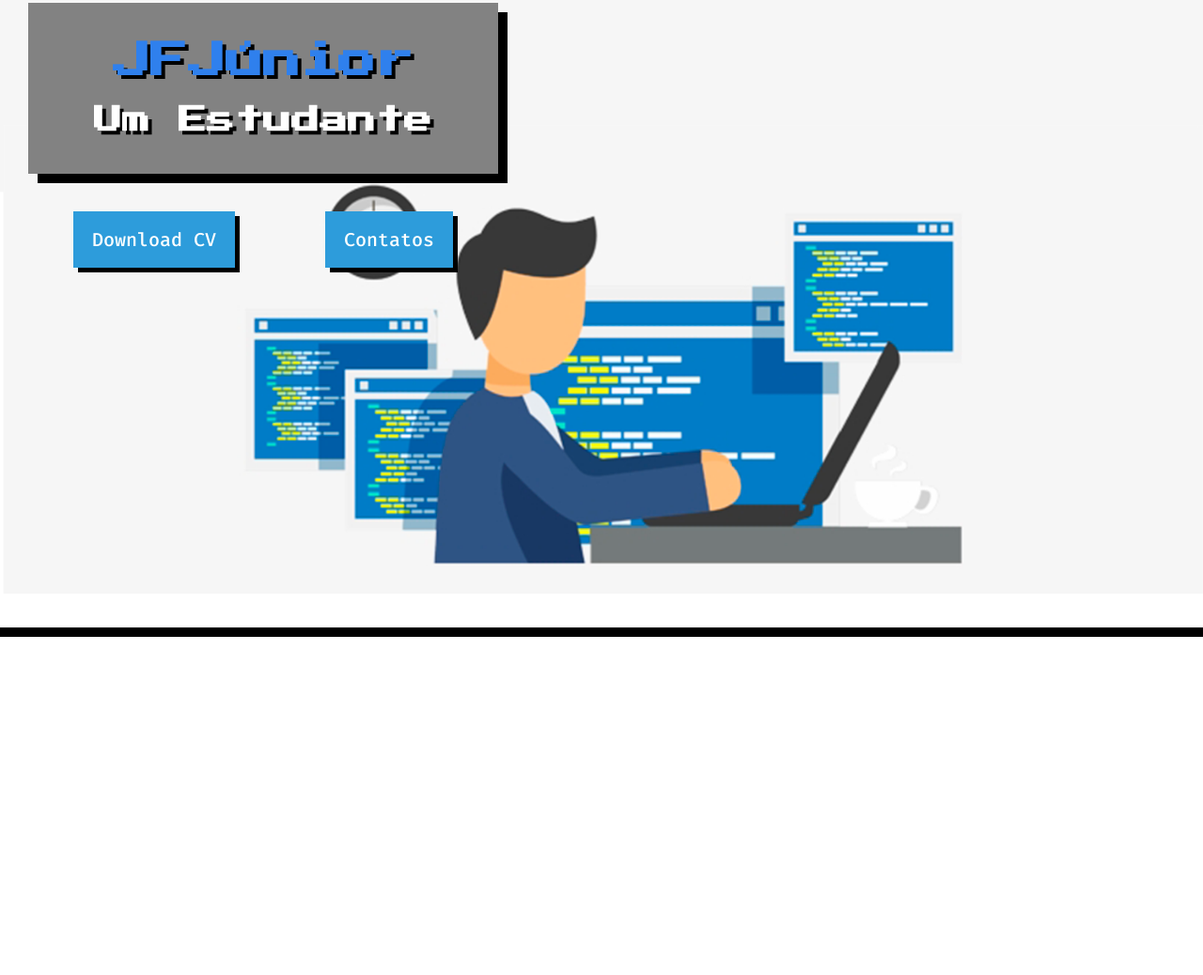
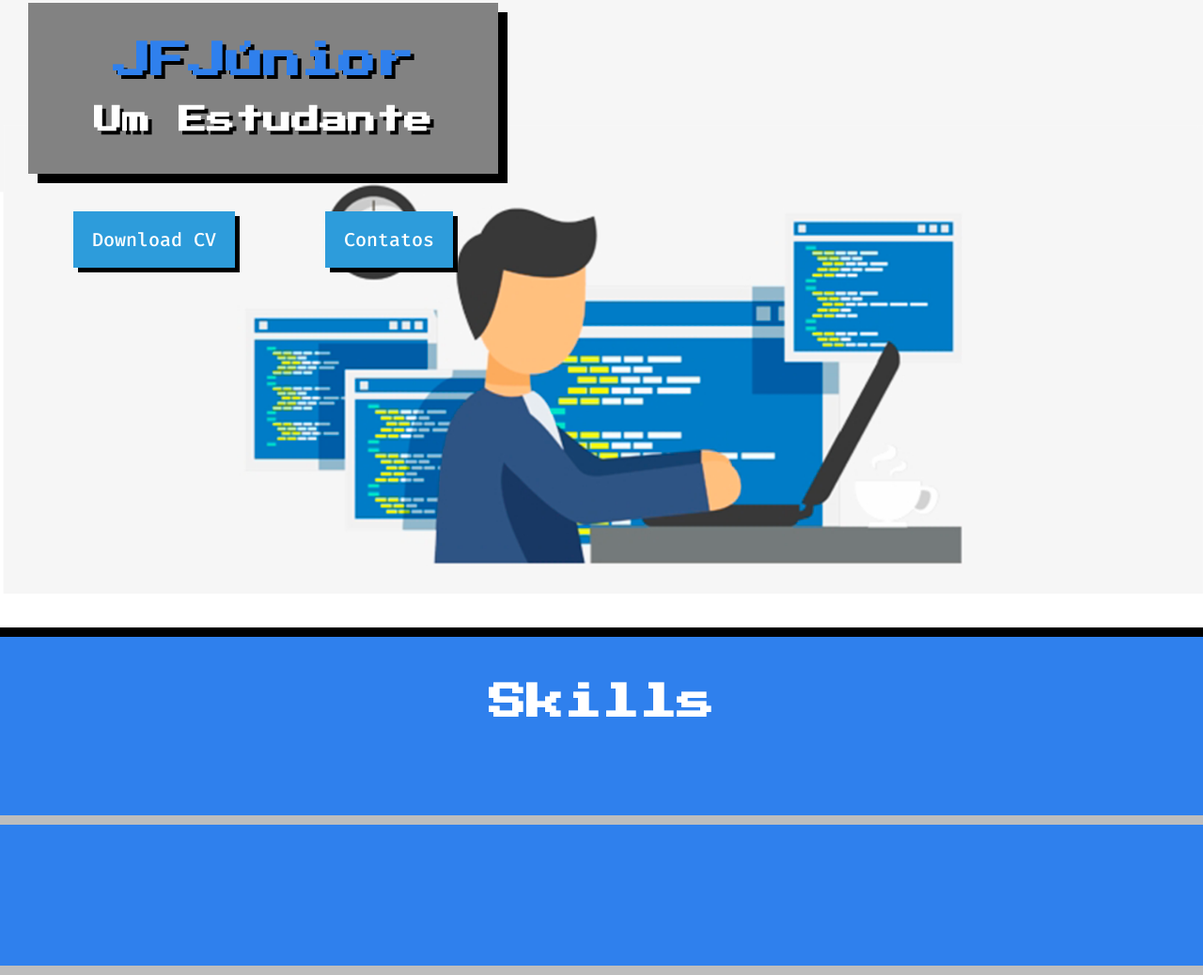
Before and after one commit to jfjunior86/html-feliz, a plain HTML site: page index.html in a window 1280 px wide. Shown: the part 151-1189 px from the top of the page at 94% size. Before the commit the page ends 829 px from the top, so only its background shows below. Drawn offline with Linux system fonts and the light colour scheme.

Commit message:
Cria a section padrão

```diff
--- /dev/null
+++ b/css/components/section.css
@@ -0,0 +1,7 @@
+.section{
+    background-color: #2F80ED;
+    padding-top: 50px;
+    padding-bottom: 100px;
+    border-bottom: 10px solid #BDBDBD;
+
+}
--- a/css/components/title.css
+++ b/css/components/title.css
@@ -3,5 +3,10 @@
     font-size: 40px;
     color: #2F80ED;
     text-shadow: 4px 4px 0 #000;
+}
 
+.title.-second{
+    color: #fff;
+    text-shadow: none;
+    text-align: center;
 }
--- a/index.html
+++ b/index.html
@@ -15,6 +15,7 @@
         <link rel="stylesheet" href="css/components/subtitle.css">
         <link rel="stylesheet" href="css/components/box.css">
         <link rel="stylesheet" href="css/components/action.css">
+        <link rel="stylesheet" href="css/components/section.css">
 
 
     </head>
@@ -44,6 +45,15 @@
                 </div>
             </div>
         </section>
+
+        <section class="section">
+            <h2 class="title -second">Skills</h2>
+        </section>
+
+        <section class="section">
+
+        </section>
+
     </body>
 
 </html>
```
